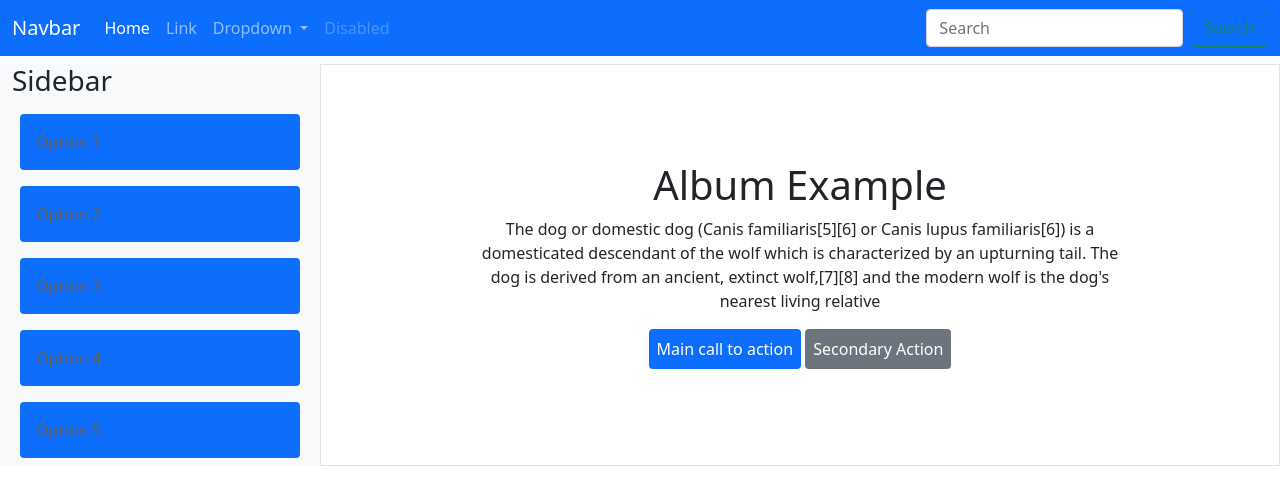
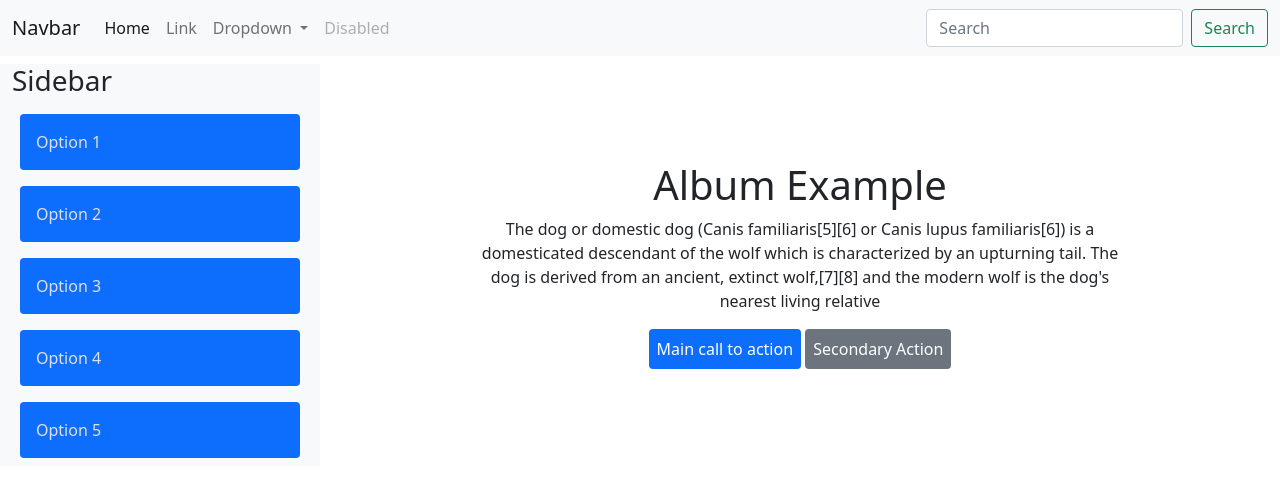
Before and after one commit to AlexiaAM/plantillaBoostrap, a plain HTML site: page index.html in a window 1280 px wide. Drawn offline with nearby package versions, Linux system fonts and the light colour scheme.

Commit message:
finished work

```diff
--- a/index.html
+++ b/index.html
@@ -12,14 +12,14 @@
         margin: 4rem!important;
       }
       .colorOptions{
-        color: rgb(97, 94, 94);
+        color: rgb(223, 223, 223);
 
       }
     </style>
     <title>Hello, world!</title>
   </head>
   <body>
-    <nav class="navbar navbar-expand-md navbar-dark bg-primary">
+    <nav class="navbar navbar-expand-md navbar-light bg-light ">
         <div class="container-fluid">
           <a class="navbar-brand" href="#">Navbar</a>
           <button class="navbar-toggler" type="button" data-bs-toggle="collapse" data-bs-target="#navbarSupportedContent" aria-controls="navbarSupportedContent" aria-expanded="false" aria-label="Toggle navigation">
@@ -69,7 +69,7 @@
 
             </div>
 
-            <div class="d-flex col border bg-white ">
+            <div class="d-flex col border-0 bg-white ">
               <div class="container text-center h-100 w-75">
                 <div class="row align-items-center h-100 ">
                   <div>
```
